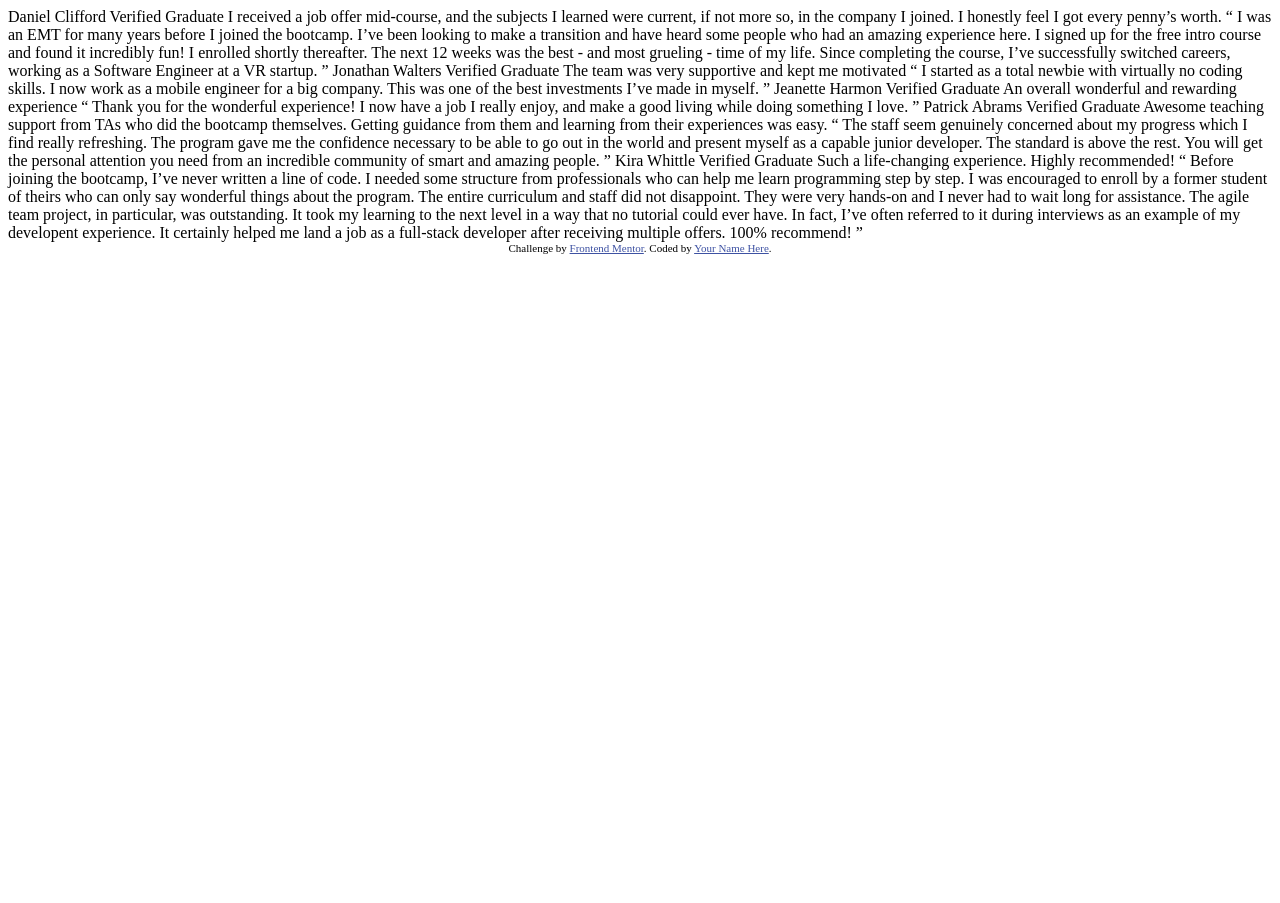
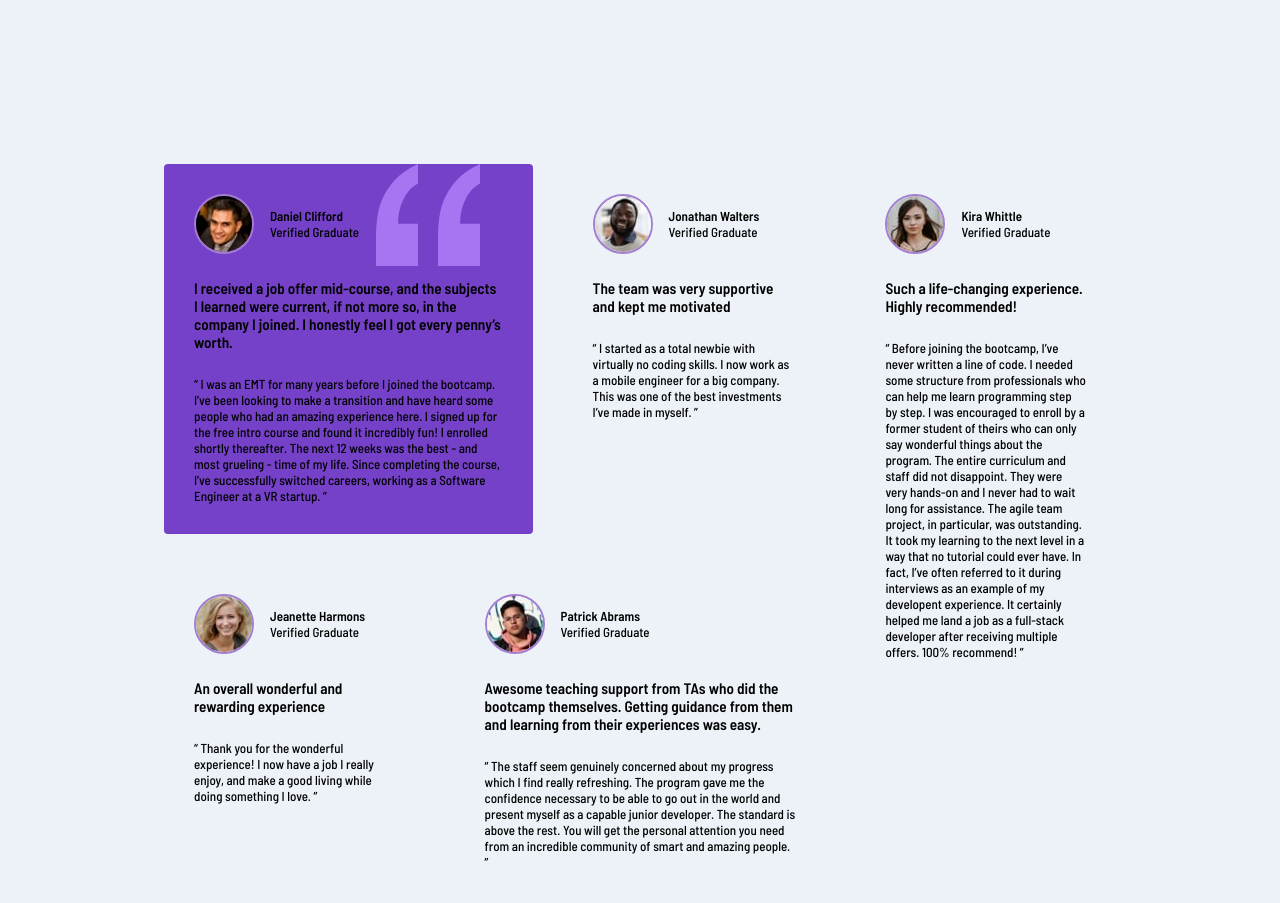
Before and after one commit to fyang18/testimonials-grid-section, a plain HTML site: page index.html in a window 1280 px wide. Shown: the top 903 px of the page. Before the commit the page ends 800 px from the top, so only its background shows below. Drawn offline with Linux system fonts and the light colour scheme.

Commit message:
add htlm + begin css

```diff
--- a/index.html
+++ b/index.html
@@ -1,76 +1,116 @@
 <!DOCTYPE html>
 <html lang="en">
+
 <head>
 	<meta charset="UTF-8">
-  <meta name="viewport" content="width=device-width, initial-scale=1.0"> <!-- displays site properly based on user's device -->
+	<meta name="viewport" content="width=device-width, initial-scale=1.0">
+	<!-- displays site properly based on user's device -->
 
 	<link rel="icon" type="image/png" sizes="32x32" href="./images/favicon-32x32.png">
 
 	<title>Frontend Mentor | [Challenge Name Here]</title>
 
-  <!-- Feel free to remove these styles or customise in your own stylesheet 👍 -->
-  <style>
-    .attribution { font-size: 11px; text-align: center; }
-    .attribution a { color: hsl(228, 45%, 44%); }
-  </style>
+	<!-- CSS -->
+	<link rel="stylesheet" href="style.css">
+	<link rel="preconnect" href="https://fonts.gstatic.com">
+	<link href="https://fonts.googleapis.com/css2?family=Barlow+Semi+Condensed:wght@500;600&display=swap"
+		rel="stylesheet">
 </head>
+
 <body>
-  Daniel Clifford
-  Verified Graduate
-
-  I received a job offer mid-course, and the subjects I learned were current, if not more so,
-  in the company I joined. I honestly feel I got every penny’s worth.
-
-  “ I was an EMT for many years before I joined the bootcamp. I’ve been looking to make a
+	<div class="gridContainer">
+		<!--Card 1-->
+		<div id="daniel" class="card">
+			<div class="id">
+				<img src="images/image-daniel.jpg" alt="Daniel">
+				<div class="name">
+					<h4>Daniel Clifford</h4>
+					<span>Verified Graduate</span>
+				</div>
+			</div>
+			<h3>I received a job offer mid-course, and the subjects I learned were current, if not more so,
+				in the company I joined. I honestly feel I got every penny’s worth.</h3>
+			<p>“ I was an EMT for many years before I joined the bootcamp. I’ve been looking to make a
 				transition and have heard some people who had an amazing experience here. I signed up
 				for the free intro course and found it incredibly fun! I enrolled shortly thereafter.
 				The next 12 weeks was the best - and most grueling - time of my life. Since completing
-  the course, I’ve successfully switched careers, working as a Software Engineer at a VR startup. ”
-
-  Jonathan Walters
-  Verified Graduate
-
-  The team was very supportive and kept me motivated
-
-  “ I started as a total newbie with virtually no coding skills. I now work as a mobile engineer
-  for a big company. This was one of the best investments I’ve made in myself. ”
-
-  Jeanette Harmon
-  Verified Graduate
-
-  An overall wonderful and rewarding experience
-
-  “ Thank you for the wonderful experience! I now have a job I really enjoy, and make a good living
-  while doing something I love. ”
-
-  Patrick Abrams
-  Verified Graduate
-
-  Awesome teaching support from TAs who did the bootcamp themselves. Getting guidance from them and
-  learning from their experiences was easy.
-
-  “ The staff seem genuinely concerned about my progress which I find really refreshing. The program
-  gave me the confidence necessary to be able to go out in the world and present myself as a capable
-  junior developer. The standard is above the rest. You will get the personal attention you need from
-  an incredible community of smart and amazing people. ”
-
-  Kira Whittle
-  Verified Graduate
-
-  Such a life-changing experience. Highly recommended!
-
-  “ Before joining the bootcamp, I’ve never written a line of code. I needed some structure from
-  professionals who can help me learn programming step by step. I was encouraged to enroll by a former
-  student of theirs who can only say wonderful things about the program. The entire curriculum and staff
-  did not disappoint. They were very hands-on and I never had to wait long for assistance. The agile team
-  project, in particular, was outstanding. It took my learning to the next level in a way that no tutorial
-  could ever have. In fact, I’ve often referred to it during interviews as an example of my developent
-  experience. It certainly helped me land a job as a full-stack developer after receiving multiple offers.
-  100% recommend! ”
-
+				the course, I’ve successfully switched careers, working as a Software Engineer at a VR startup. ”</p>
+		</div>
+		<!--Card 2-->
+		<div id="jonathan" class="card">
+			<div class="id">
+				<img src="images/image-jonathan.jpg" alt="Jonathan">
+				<div class="name">
+					<h4>Jonathan Walters</h4>
+					<span>Verified Graduate</span>
+				</div>
+			</div>
+			<h3>The team was very supportive and kept me motivated</h3>
+			<p>“ I started as a total newbie with virtually no coding skills. I now work as a mobile engineer
+				for a big company. This was one of the best investments I’ve made in myself. ”</p>
+		</div>
+		<!--Card 3-->
+		<div id="jeanette" class="card">
+			<div class="id">
+				<img src="images/image-jeanette.jpg" alt="Jeanette">
+				<div class="name">
+					<h4>Jeanette Harmons</h4>
+					<span>Verified Graduate</span>
+				</div>
+			</div>
+			<h3>An overall wonderful and rewarding experience</h3>
+			<p>“ Thank you for the wonderful experience! I now have a job I really enjoy, and make a good living
+				while doing something I love. ”</p>
+		</div>
+		<!--Card 4-->
+		<div id="patrick" class="card">
+			<div class="id">
+				<img src="images/image-patrick.jpg" alt="Patrick">
+				<div class="name">
+					<h4>Patrick Abrams</h4>
+					<span>Verified Graduate</span>
+				</div>
+			</div>
+			<h3>Awesome teaching support from TAs who did the bootcamp themselves. Getting guidance from them and
+				learning
+				from their experiences was easy.</h3>
+			<p>“ The staff seem genuinely concerned about my progress which I find really refreshing. The program gave
+				me the
+				confidence necessary to be able to go out in the world and present myself as a capable junior developer.
+				The
+				standard is above the rest. You will get the personal attention you need from an incredible community of
+				smart
+				and amazing people. ”</p>
+		</div>
+		<!--Card 5-->
+		<div id="kira" class="card">
+			<div class="id">
+				<img src="images/image-kira.jpg" alt="Kira">
+				<div class="name">
+					<h4>Kira Whittle</h4>
+					<span>Verified Graduate</span>
+				</div>
+			</div>
+			<h3>Such a life-changing experience. Highly recommended!</h3>
+			<p>“ Before joining the bootcamp, I’ve never written a line of code. I needed some structure from
+				professionals
+				who can help me learn programming step by step. I was encouraged to enroll by a former student of theirs
+				who can
+				only say wonderful things about the program. The entire curriculum and staff did not disappoint. They
+				were very
+				hands-on and I never had to wait long for assistance. The agile team project, in particular, was
+				outstanding. It
+				took my learning to the next level in a way that no tutorial could ever have. In fact, I’ve often
+				referred to it
+				during interviews as an example of my developent experience. It certainly helped me land a job as a
+				full-stack
+				developer after receiving multiple offers. 100% recommend! ”</p>
+		</div>
+	</div>
 	<div class="attribution">
 		Challenge by <a href="https://www.frontendmentor.io?ref=challenge" target="_blank">Frontend Mentor</a>.
-    Coded by <a href="#">Your Name Here</a>.
+		Coded by <a href="#">Francis YANG</a>.
 	</div>
 </body>
+
 </html>
--- /dev/null
+++ b/style.css
@@ -0,0 +1,98 @@
+/*
+# Front-end Style Guide
+
+## Layout
+
+The designs were created to the following widths:
+
+- Mobile: 375px
+- Desktop: 1440px
+
+## Colors
+
+### Primary
+
+Moderate violet: hsl(263, 55%, 52%)
+Very dark grayish blue: hsl(217, 19%, 35%)
+Very dark blackish blue: hsl(219, 29%, 14%)
+White: hsl(0, 0%, 100%)
+
+### Neutral
+
+Light gray: hsl(0, 0%, 81%)
+Light grayish blue: hsl(210, 46%, 95%)
+
+Note for text colors:
+
+1. "Verified Graduate" has the same color as the person's name with 50% opacity
+2. Review paragraphs inside the quotations have the same color as well, but are at 70% opacity
+
+## Typography
+
+### Body Copy
+
+- Font size: 13px
+
+### Font
+
+- Family: [Barlow Semi Condensed](https://fonts.google.com/specimen/Barlow+Semi+Condensed)
+- Weights: 500, 600
+
+*/
+
+* {
+    box-sizing: border-box;
+    margin: 0;
+    padding: 0;
+}
+
+body {
+    background-color: hsl(210, 46%, 95%);
+    font-family: 'Barlow Semi Condensed', sans-serif;
+    font-size: 13px;
+}
+
+#daniel { grid-area: daniel; }
+#jonathan { grid-area: jonathan; }
+#jeanette { grid-area: jeanette; }
+#patrick { grid-area: patrick; }
+#kira { grid-area: kira; }
+
+.gridContainer {
+    display: grid;
+    grid-template-areas:
+    'daniel daniel jonathan kira'
+    'jeanette patrick patrick kira';
+    grid-gap: 30px;
+    padding: 164px;
+}
+
+.card {
+    padding: 30px;
+    border-radius: 4px;
+}
+
+.id {
+display: flex;
+align-items: center;
+}
+
+.id img {
+    border: 2px solid #a37dd2;
+    border-radius: 50%;
+}
+
+.name {
+    margin-left: 16px;
+}
+
+h3, p {
+    margin-top: 25px;
+}
+
+#daniel {
+    background-color: hsl(263, 55%, 52%);
+    background-image: url(images/bg-pattern-quotation.svg);
+    background-repeat: no-repeat;
+    background-position: 80% top;
+}
```
Lines whose indentation alone changed are shown as unchanged.
